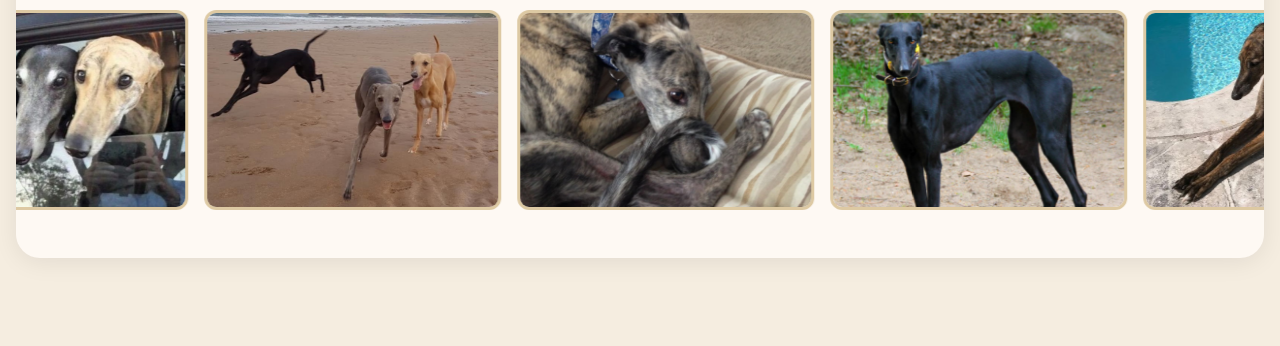
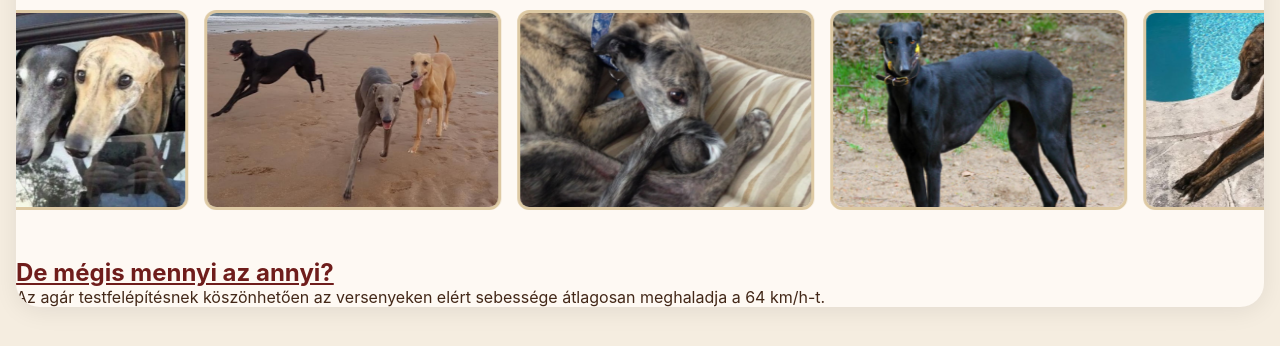
Before and after one commit to teki224/seferfedrakamilla_8E2D0F39, a plain HTML site: page index.html in a window 1280 px wide. Shown: the part 270-616 px from the top of the page. Drawn offline with Linux system fonts and the light colour scheme.

Commit message:
A főoldalon a 'De mégis mennyi az annyi? szekció megkezdése, h2 CSS formázással együtt.

```diff
--- a/index.html
+++ b/index.html
@@ -43,7 +43,16 @@
                 <img src="images/GraceTheGreyhound.jpg" alt="">
             </div>
         </div>
-    </div>
+
+        <div class="">
+            <h2>De mégis mennyi az annyi?</h2>
+            <p>
+                Az agár testfelépítésnek köszönhetően az versenyeken elért sebessége átlagosan meghaladja a <bold>64 km/h</bold>-t.
+
+            </p>
+        </div>
+
+    </div> <!--container vége-->
 
     <script src="script.js"></script>
 </body>
--- a/style.css
+++ b/style.css
@@ -169,3 +169,8 @@ nav a:hover {
         height: 160px;
     }
 }
+
+h2 {
+    color: var(--accent-dark);
+    text-decoration: underline;
+}
```
